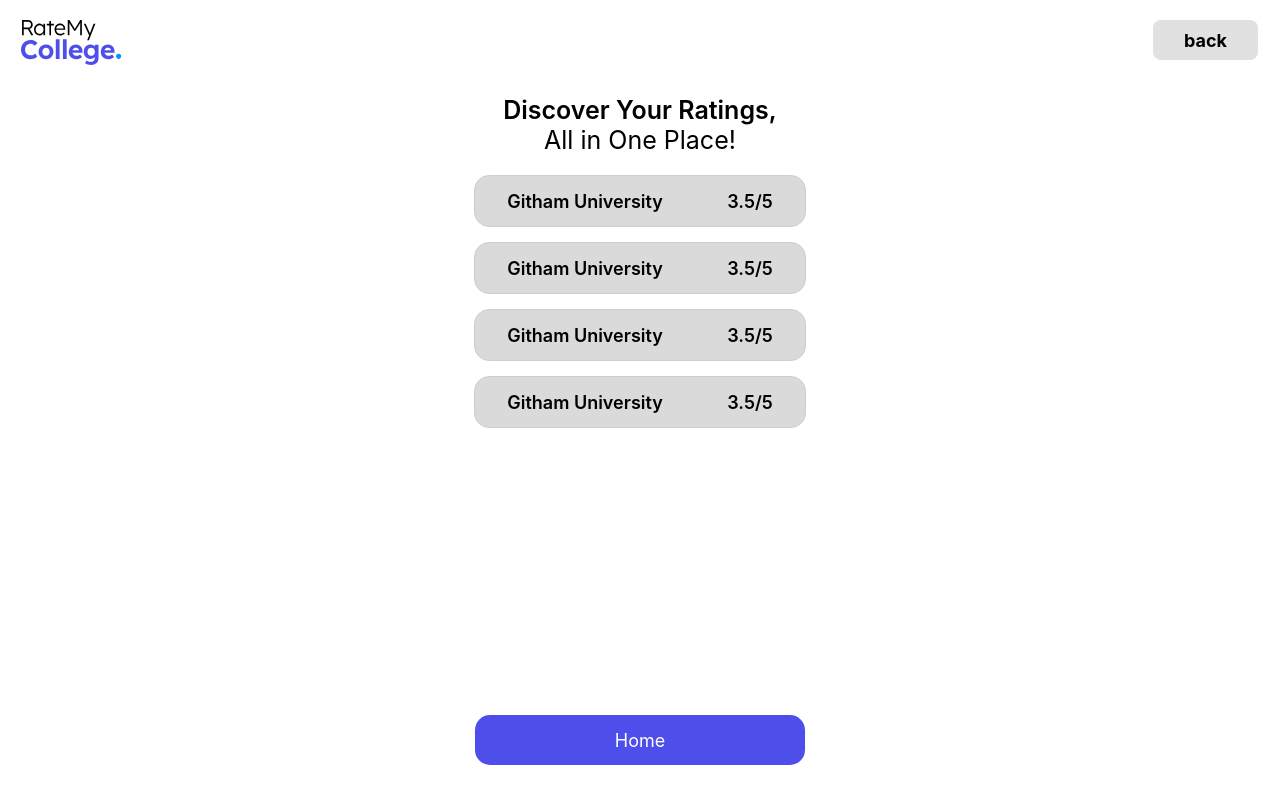
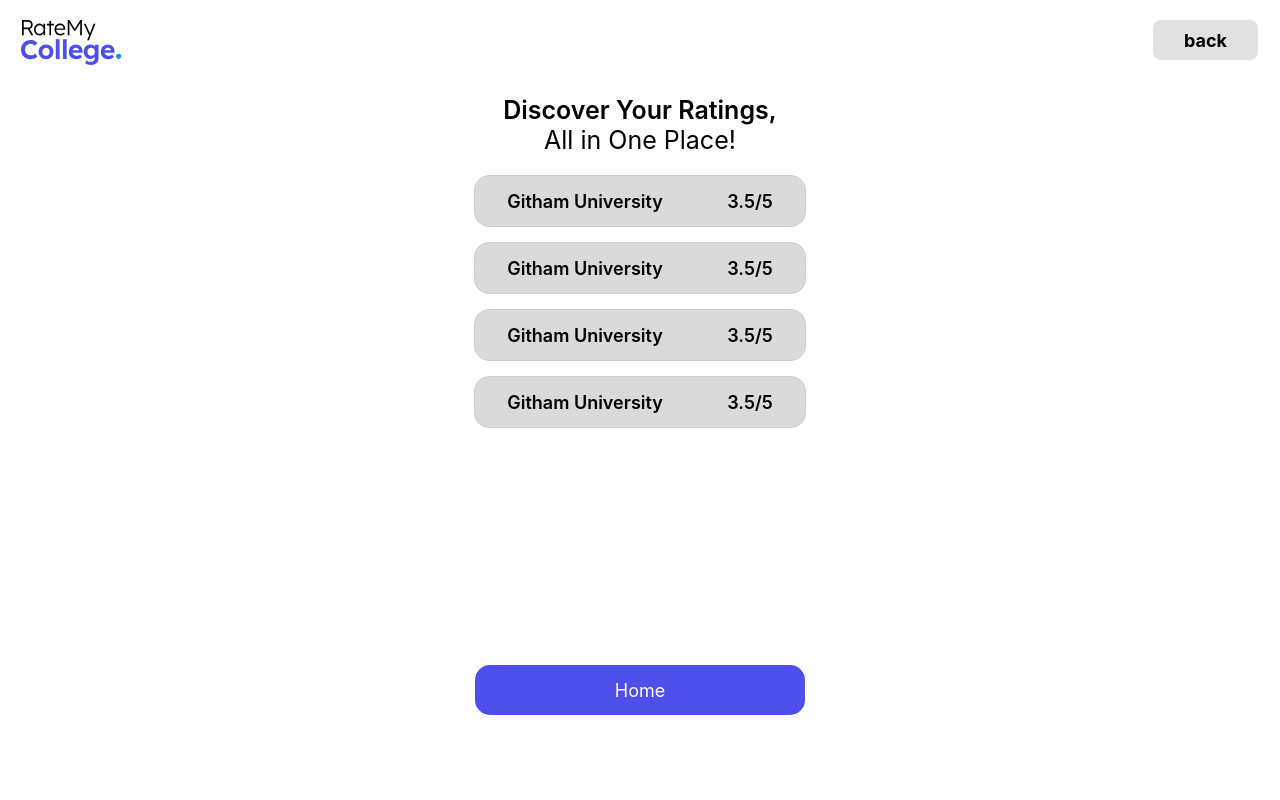
Before and after one commit to zuhakhan028/RateMyCollege, a React (Create React App) app: page /profile in a window 1280 px wide. Built offline with nearby package versions, Linux system fonts and the light colour scheme.

Commit message:
changed the position of home button in profile component

```diff
--- a/src/components/profile/profile.css
+++ b/src/components/profile/profile.css
@@ -21,5 +21,5 @@
 
 .profile-home-button{
  position: absolute;
- bottom: 100px;
+ bottom: 150px;
 }
```
